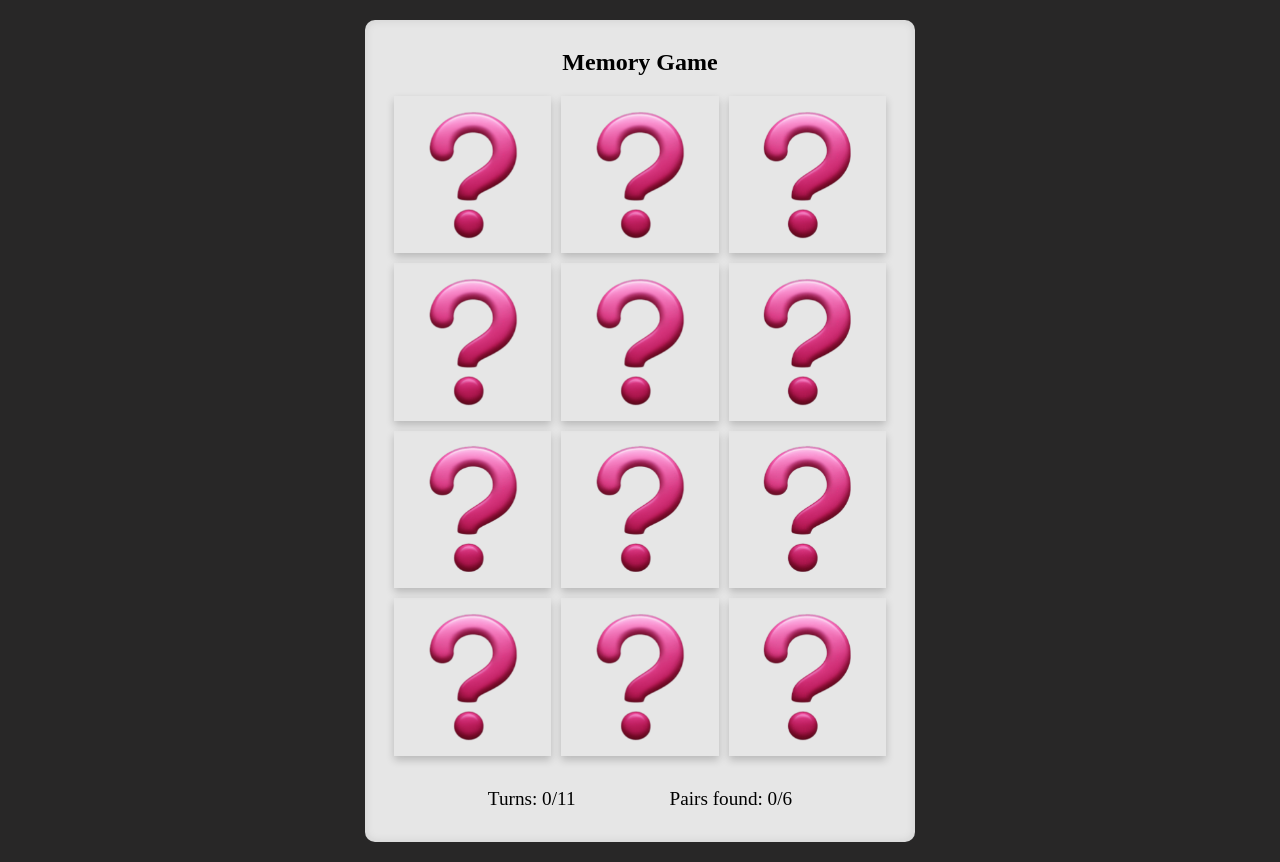
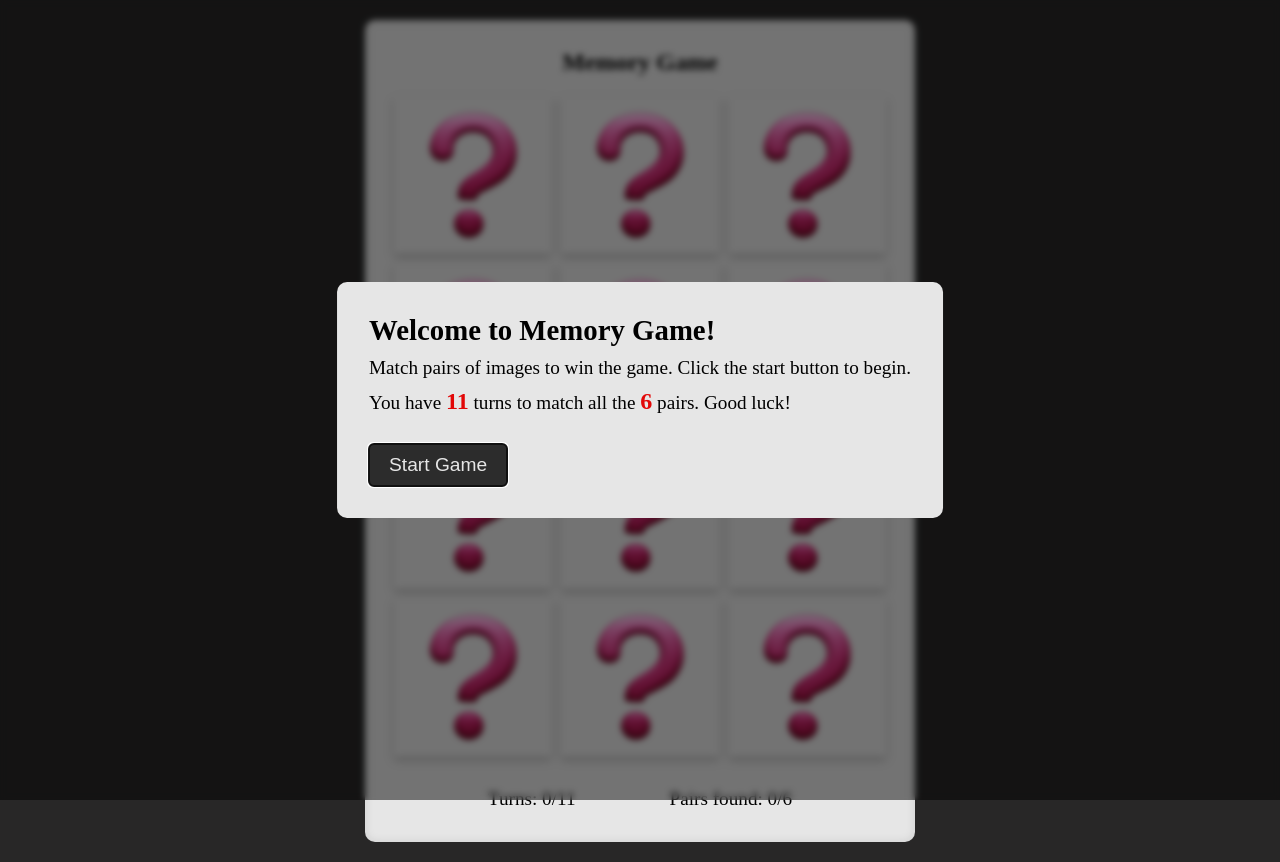
Before and after one commit to Vineethaveerapu/assignment-5, a website: page index.html in a window 1280 px wide. Drawn offline with Linux system fonts and the light colour scheme.

Commit message:
welcome message added

```diff
--- a/index.html
+++ b/index.html
@@ -15,10 +15,26 @@
         <div class="game-board"></div>
         <div class="game-message"></div>
       </section>
+
+      <!-- Welcome Modal -->
+      <dialog id="welcome-dialog">
+        <h2>Welcome to Memory Game!</h2>
+        <p>
+          Match pairs of images to win the game. Click the start button to
+          begin.
+        </p>
+        <p>
+          You have <span id="turns-left">-</span> turns to match all the
+          <span id="pairs-left">-</span> pairs. Good luck!
+        </p>
+        <button type="button" id="start-button">Start Game</button>
+      </dialog>
+
+      <!-- game over dialog -->
       <dialog id="game-over-dialog">
         <div class="game-message"></div>
         <div class="game-controls">
-          <button class="replay-button">Replay Game</button>
+          <button id="replay-button" type="button">Replay Game</button>
         </div>
       </dialog>
     </main>
--- a/scripts/index.js
+++ b/scripts/index.js
@@ -97,7 +97,7 @@ function handleDialog() {
 }
 
 function handleReplayButton() {
-  $(".replay-button").on("click", () => {
+  $("#replay-button").on("click", () => {
     resetGame();
     document.getElementById("game-over-dialog").close();
   });
@@ -169,6 +169,17 @@ function openDialog() {
   dialog.showModal();
 }
 
+function openWelcomeDialog() {
+  const dialog = document.getElementById("welcome-dialog");
+  dialog.showModal();
+
+  $("#turns-left").text(maxTurns);
+  $("#pairs-left").text(gameImageCount);
+  $("#start-button").on("click", () => {
+    dialog.close();
+  });
+}
+
 $(document).ready(() => {
   createGameBoard();
   handleReplayButton();
@@ -177,4 +188,5 @@ $(document).ready(() => {
   );
 
   // openDialog();
+  openWelcomeDialog();
 });
--- a/styles/style.css
+++ b/styles/style.css
@@ -122,6 +122,26 @@ dialog {
   transform: translate(-50%, -50%);
   padding: 2rem;
   z-index: 1000;
+
+  h2 {
+    font-size: 1.8rem;
+  }
+
+  p {
+    margin-top: 0.5em;
+    margin-bottom: 0.5em;
+    font-size: 1.2rem;
+  }
+
+  button {
+    margin-top: 1em;
+  }
+
+  span {
+    font-weight: bold;
+    color: hsl(0, 93%, 46%);
+    font-size: 1.5rem;
+  }
 }
 
 dialog::backdrop {
```
Also changed, not shown: Readme.md (added).
